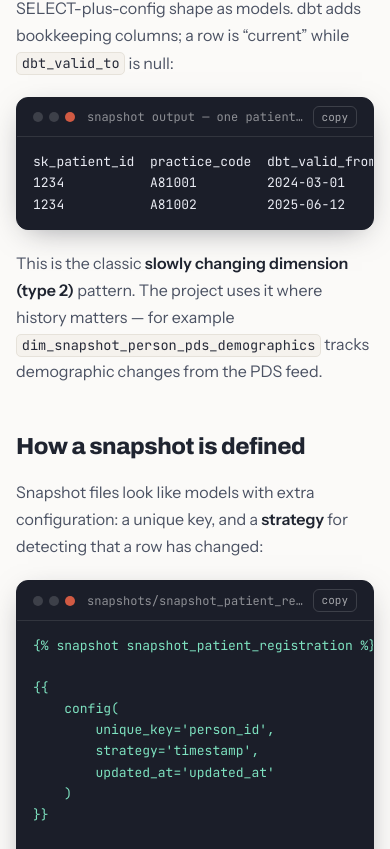
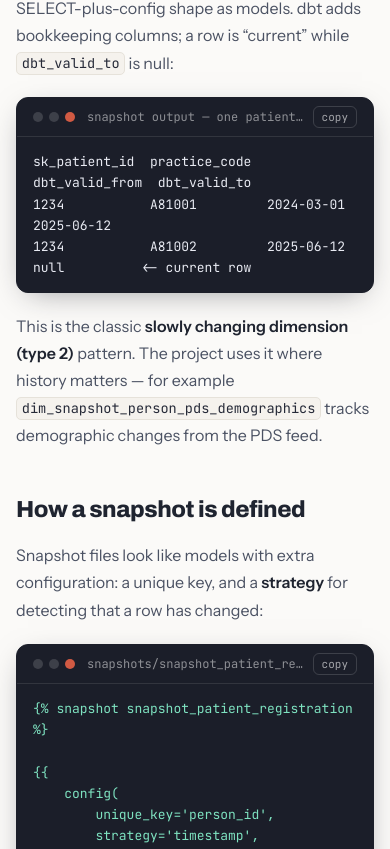
Before and after one commit to EddieDavison92/dbt-onboarding, a Next.js app: page /advanced/snapshots in a window 390 px wide. Shown: the part 875-1724 px from the top of the page. Built offline with nearby package versions, Linux system fonts and the light colour scheme.

Commit message:
fix: wrap code blocks on mobile

```diff
--- a/components/CodeBlock.tsx
+++ b/components/CodeBlock.tsx
@@ -73,7 +73,7 @@ export function CodeBlock({
   const trimmed = code.replace(/^\n+|\s+$/g, "");
 
   return (
-    <figure className="group my-5 max-w-[76ch] overflow-hidden rounded-xl border border-graphite-deep bg-graphite-deep shadow-[0_8px_30px_-12px_rgb(27_30_41/0.5)]">
+    <figure className="group my-5 w-full min-w-0 max-w-[76ch] overflow-hidden rounded-xl border border-graphite-deep bg-graphite-deep shadow-[0_8px_30px_-12px_rgb(27_30_41/0.5)]">
       <figcaption className="flex items-center gap-2 border-b border-white/10 px-4 py-2">
         <span className="flex shrink-0 gap-1.5">
           <i className="size-2.5 rounded-full bg-white/15" />
@@ -98,7 +98,7 @@ export function CodeBlock({
           {copied ? "copied ✓" : "copy"}
         </button>
       </figcaption>
-      <pre className="overflow-x-auto px-4 py-3.5 text-[13px] leading-relaxed text-[#e8eaf2]">
+      <pre className="min-w-0 whitespace-pre-wrap break-words px-4 py-3.5 text-[13px] leading-relaxed text-[#e8eaf2] [overflow-wrap:anywhere] sm:overflow-x-auto sm:whitespace-pre sm:break-normal sm:[overflow-wrap:normal]">
         <code className="font-mono">{highlight(trimmed, lang)}</code>
       </pre>
     </figure>
```
